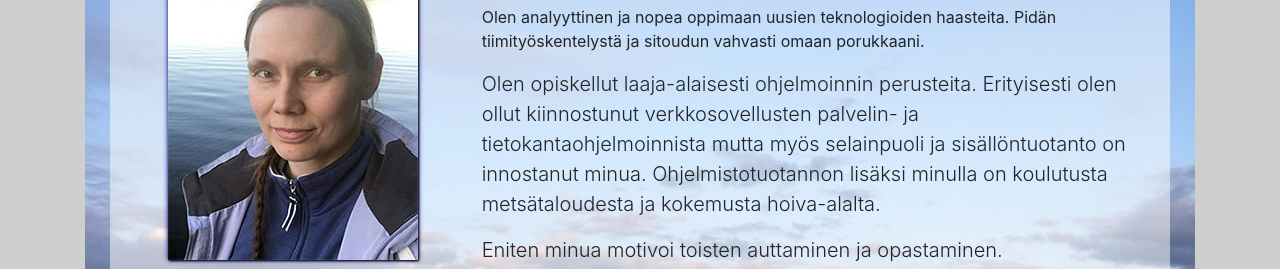
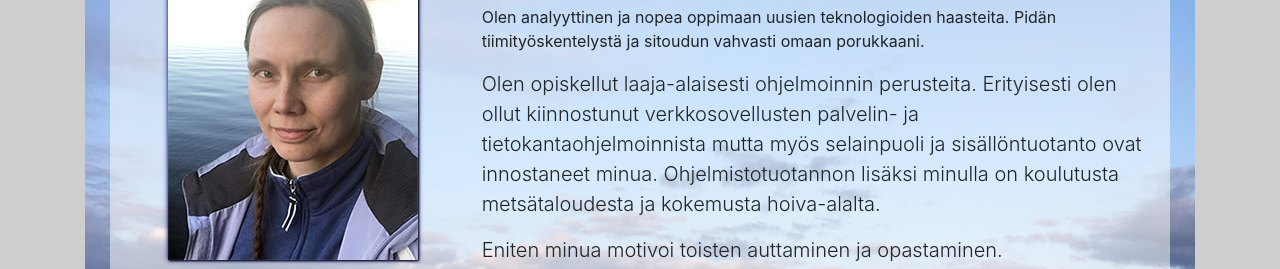
Before and after one commit to annemaarit/annemaarit.github.io, a plain HTML site: page index.html in a window 1280 px wide. Shown: the part 160-429 px from the top of the page. Drawn offline with nearby package versions, Linux system fonts and the light colour scheme.

Commit message:
Update index.html texts2
Kirjoitusvirheen korjaus

```diff
--- a/index.html
+++ b/index.html
@@ -92,8 +92,8 @@
               </p>
               <p class="lead">
 		Olen opiskellut laaja-alaisesti ohjelmoinnin perusteita. Erityisesti olen ollut kiinnostunut verkkosovellusten
-		palvelin- ja tietokantaohjelmoinnista mutta myös selainpuoli ja sisällöntuotanto on innostanut minua. Ohjelmistotuotannon lisäksi minulla on
-		koulutusta metsätaloudesta ja kokemusta hoiva-alalta.
+		palvelin- ja tietokantaohjelmoinnista mutta myös selainpuoli ja sisällöntuotanto ovat innostaneet minua.
+		Ohjelmistotuotannon lisäksi minulla on koulutusta metsätaloudesta ja kokemusta hoiva-alalta.
               </p>
 
               <p class="lead">Eniten minua motivoi toisten auttaminen ja opastaminen.</p>
```
